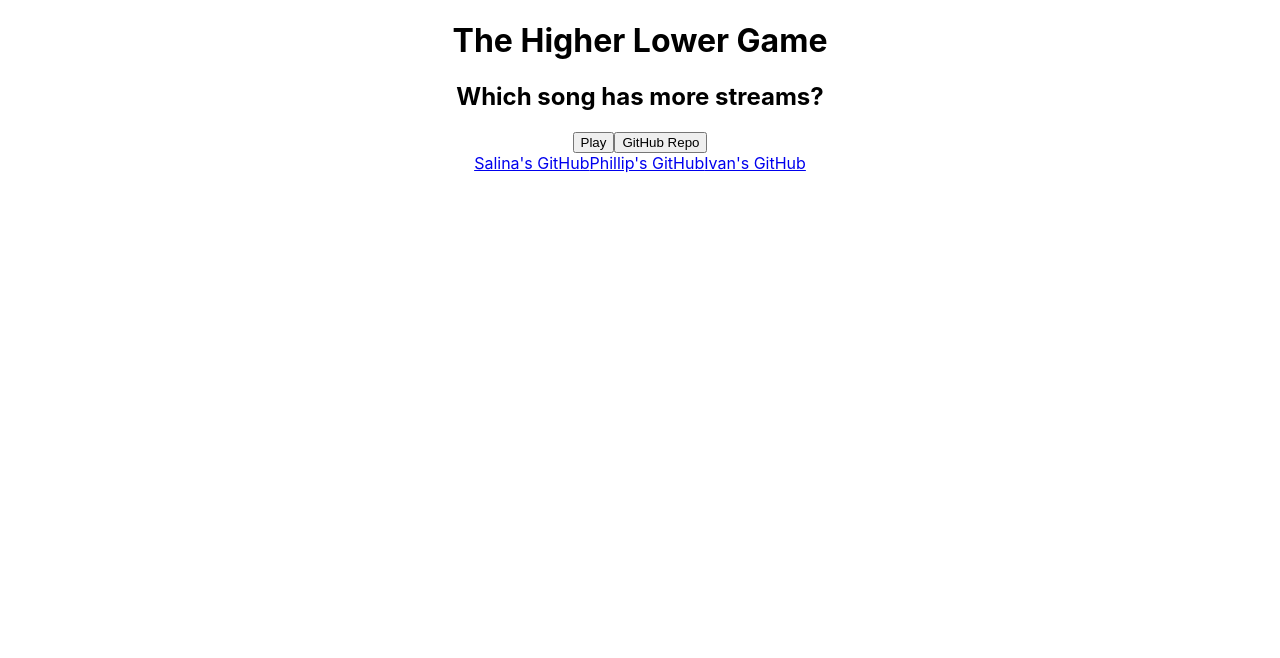
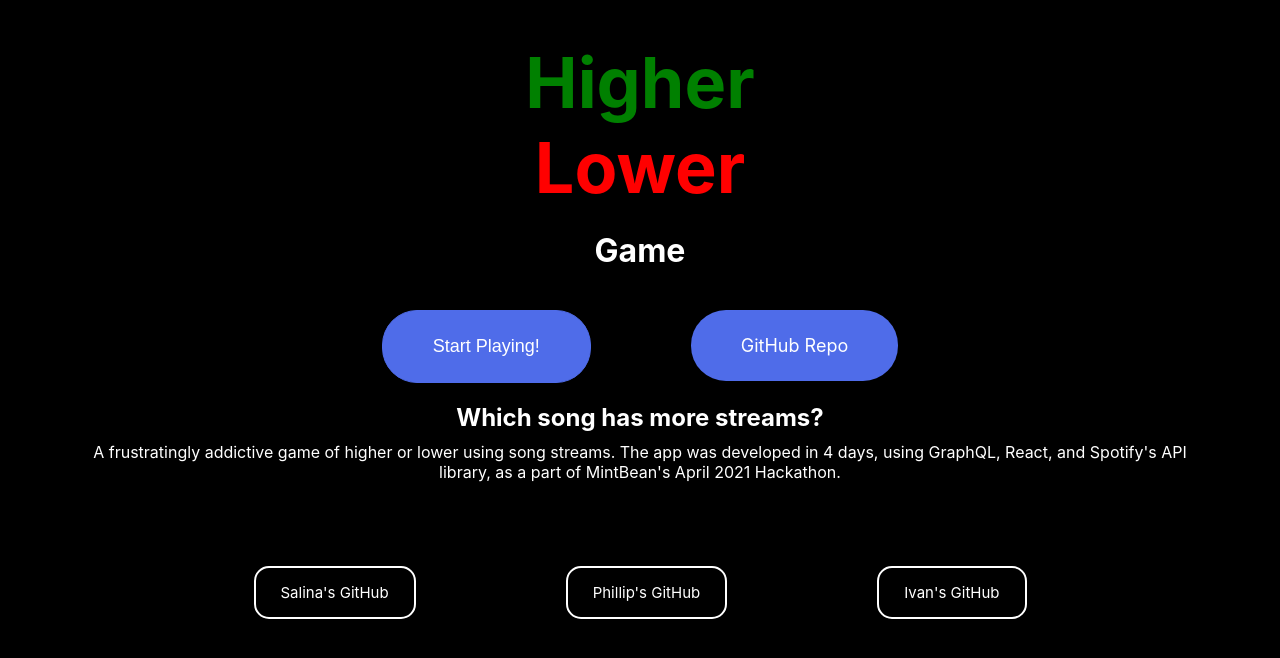
Before and after one commit to philling83/Stepzen-Hackathon, a React (Create React App) app: page / in a window 1280 px wide. Shown: the top 658 px of the page. Built offline with nearby package versions, Linux system fonts and the light colour scheme; no server answers.

Commit message:
styling splash

```diff
--- a/src/App.css
+++ b/src/App.css
@@ -1,5 +1,9 @@
 .App {
   text-align: center;
+}
+
+body {
+  background-color: black;
 }
 
 /* .App-logo {
@@ -36,3 +40,77 @@
     transform: rotate(360deg);
   }
 } */
+
+.header-container {
+  color: white;
+  margin: 40px;
+
+}
+
+#higher {
+  font-size: 70px;
+  color: green;
+  margin: 0px;
+}
+
+#lower {
+  font-size: 70px;
+  color: red;
+  margin: 0px 0px;
+}
+
+.subheader-container {
+  margin: 20px 30px;
+}
+
+.subheader {
+  color: white;
+  margin: 10px auto;
+  max-width: 1100px;
+}
+
+.button-container {
+  margin: 100px;
+}
+
+#play-button {
+  border: 1px solid #4f6ce9;
+  /* font-size: 18px; */
+}
+
+#play-button:hover {
+  cursor: pointer;
+}
+
+.button {
+  text-decoration: none;
+
+  background-color: #4f6ce9;
+  color: white;
+  padding: 25px 50px;
+  border-radius: 35px;
+  font-size: 18px;
+  margin: 0 50px;
+}
+
+.button:hover {
+  background-color: white;
+  color: #4f6ce9;
+}
+
+.link {
+  text-decoration: none;
+
+  background-color: black;
+  color: white;
+  padding: 15px 25px;
+  border-radius: 15px;
+  border: 2px solid white;
+  font-size: 15px;
+
+  margin: 0 75px;
+}
+
+.link:hover {
+  border: 2px solid #4f6ce9;
+}
--- a/src/Splash.js
+++ b/src/Splash.js
@@ -3,18 +3,28 @@ import React from 'react';
 const Splash = () => {
     return (
         <div className="splash-container">
-            <h1>The Higher Lower Game</h1>
-            <h2>Which song has more streams?</h2>
-            <div className="button-container">
-                <button>Play</button>
-                <button>GitHub Repo</button>
+            <div className="header-container">
+                {/* <h1 className="header">The</h1> */}
+                <h1 id="higher">Higher</h1>
+                <h1 id="lower">Lower</h1>
+                <h1 className="header">Game</h1>
             </div>
+            <div className="main-button-container">
+                <button id="play-button" className="button">Start Playing!</button>
+                <a href="https://github.com/philling83/Stepzen-Hackathon" className="button">GitHub Repo</a>
+            </div>
+            <div className="subheader-container">
+                <h2 className="subheader">Which song has more streams?</h2>
+                <p className="subheader">A frustratingly addictive game of higher or lower using song streams.
+                    The app was developed in 4 days, using GraphQL, React, and Spotify's API library, as a part of MintBean's April 2021 Hackathon.</p>
+            </div>
+
 
             {/* about links */}
             <div className="button-container">
-                <a href="https://github.com/sal-wav/">Salina's GitHub</a>
-                <a href="https://github.com/philling83/">Phillip's GitHub</a>
-                <a href="https://github.com/IvanGent">Ivan's GitHub</a>
+                <a className="link" href="https://github.com/sal-wav/">Salina's GitHub</a>
+                <a className="link" href="https://github.com/philling83/">Phillip's GitHub</a>
+                <a className="link" href="https://github.com/IvanGent">Ivan's GitHub</a>
             </div>
         </div>
     )
```
